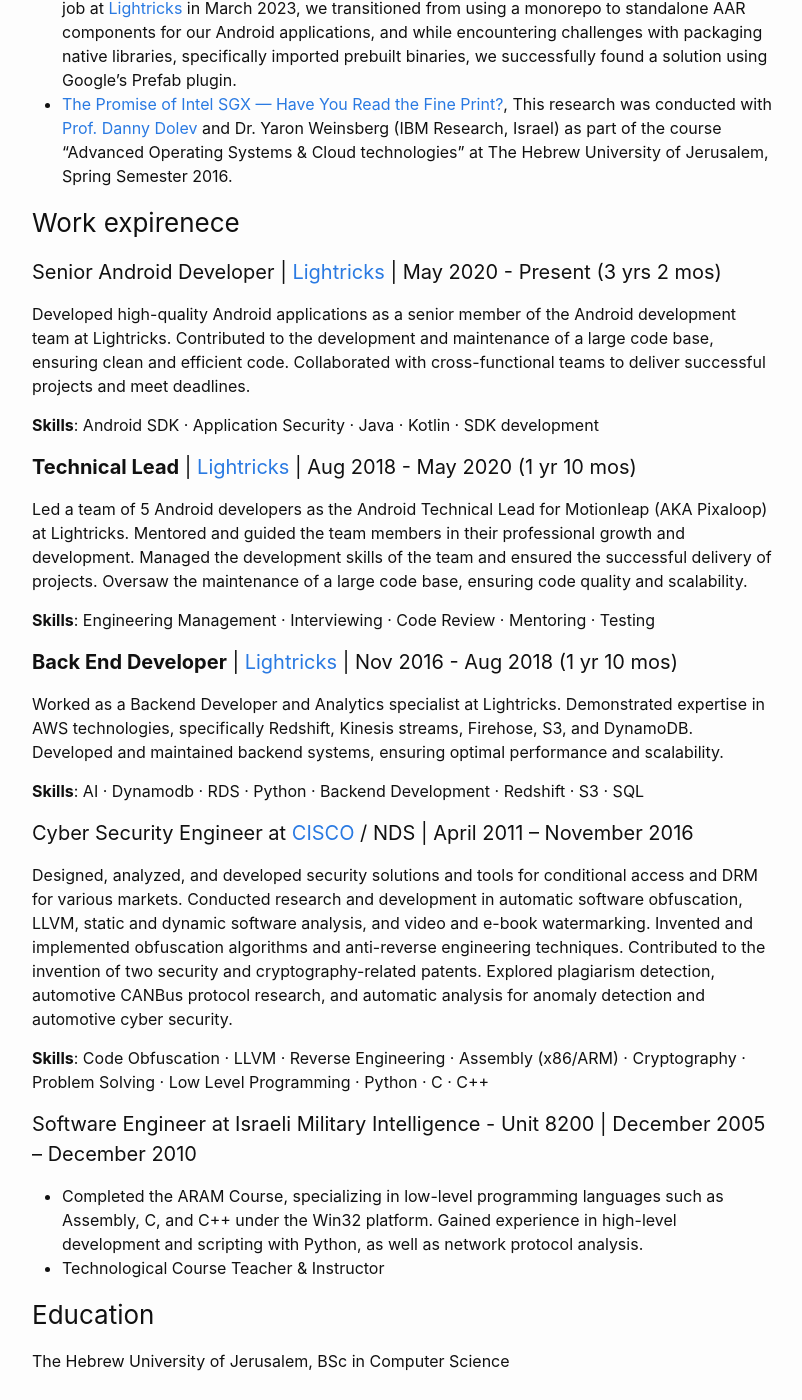
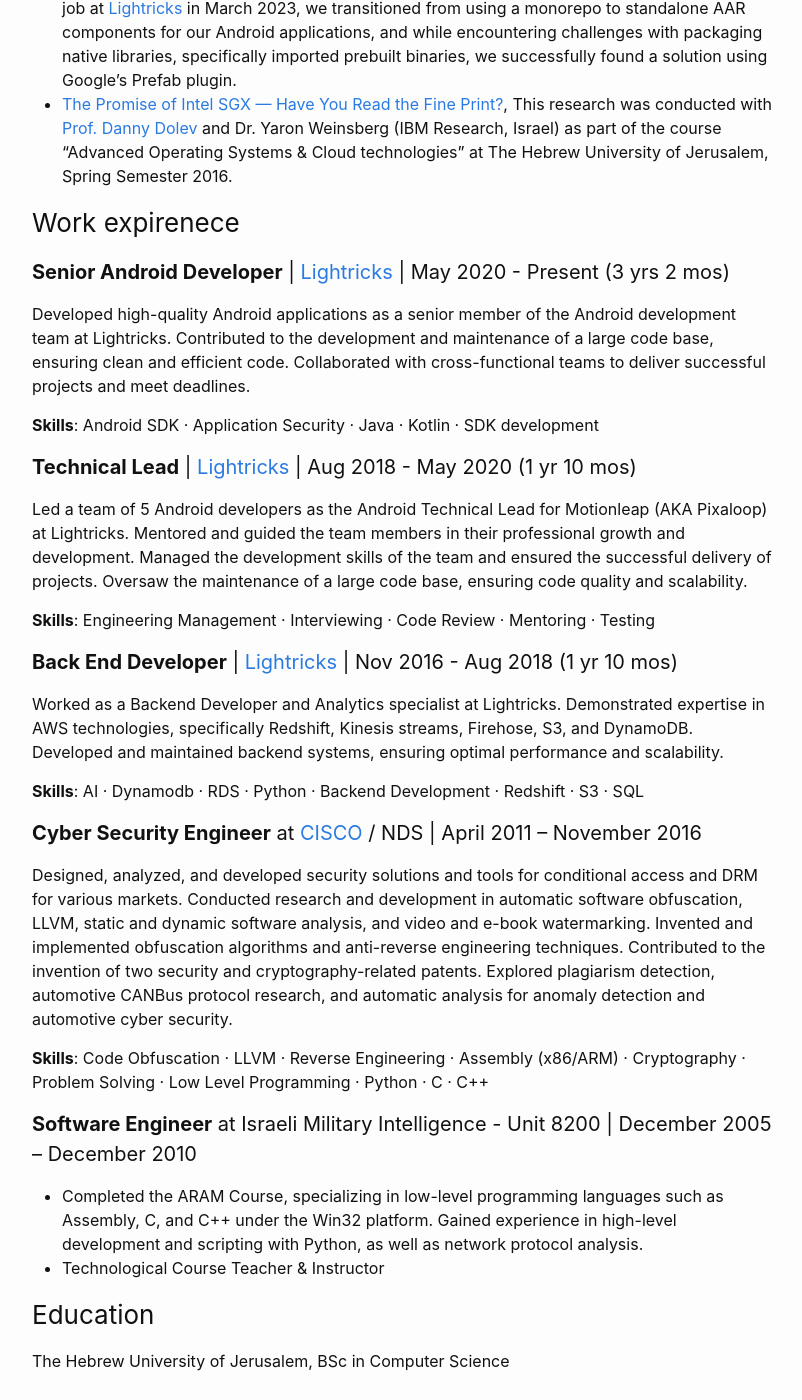
Before and after one commit to nir-mo/nir-mo.github.io, a Jekyll site: the page built from about.markdown, in a window 1280 px wide and 1400 px high, scrolled down 708 px. Shown: the whole window, without its empty margins (238-1040 px from the left). Built offline with Jekyll 4.4.1, drawn with Linux system fonts in a browser that asks for light colours.

Commit message:
fix styles.

```diff
--- a/about.markdown
+++ b/about.markdown
@@ -27,7 +27,7 @@
 
 ### Work expirenece
 
-#### Senior Android Developer | [Lightricks](https://www.lightricks.com/) | May 2020 - Present (3 yrs 2 mos)
+#### __Senior Android Developer__ | [Lightricks](https://www.lightricks.com/) | May 2020 - Present (3 yrs 2 mos)
 
   Developed high-quality Android applications as a senior member of the Android development team at Lightricks.
   Contributed to the development and maintenance of a large code base, ensuring clean and efficient code.
@@ -53,7 +53,7 @@
 
 __Skills__: AI · Dynamodb · RDS · Python · Backend Development · Redshift · S3 · SQL
 
-#### Cyber Security Engineer at [CISCO](https://www.cisco.com/c/en_il/index.html) / NDS | April 2011 – November 2016
+#### __Cyber Security Engineer__ at [CISCO](https://www.cisco.com/c/en_il/index.html) / NDS | April 2011 – November 2016
 
   Designed, analyzed, and developed security solutions and tools for conditional access and DRM for various markets.
   Conducted research and development in automatic software obfuscation, LLVM, static and dynamic software analysis, and video and e-book watermarking.
@@ -63,7 +63,7 @@
 
 __Skills__: Code Obfuscation · LLVM · Reverse Engineering · Assembly (x86/ARM) · Cryptography · Problem Solving · Low Level Programming · Python · C · C++
 
-#### Software Engineer at Israeli Military Intelligence - Unit 8200 | December 2005 – December 2010
+#### __Software Engineer__ at Israeli Military Intelligence - Unit 8200 | December 2005 – December 2010
 
   * Completed the ARAM Course, specializing in low-level programming languages such as Assembly, C, and C++ under the Win32 platform.
   Gained experience in high-level development and scripting with Python, as well as network protocol analysis.
```
